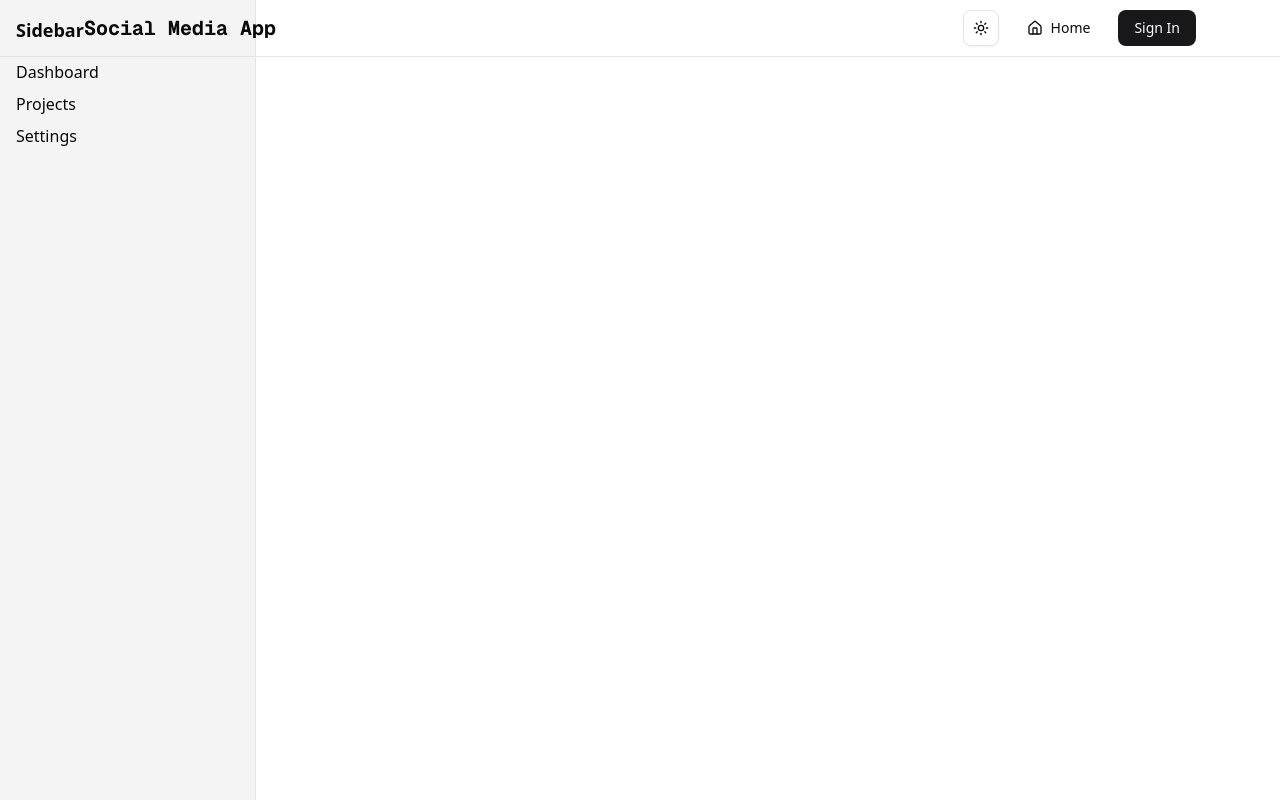
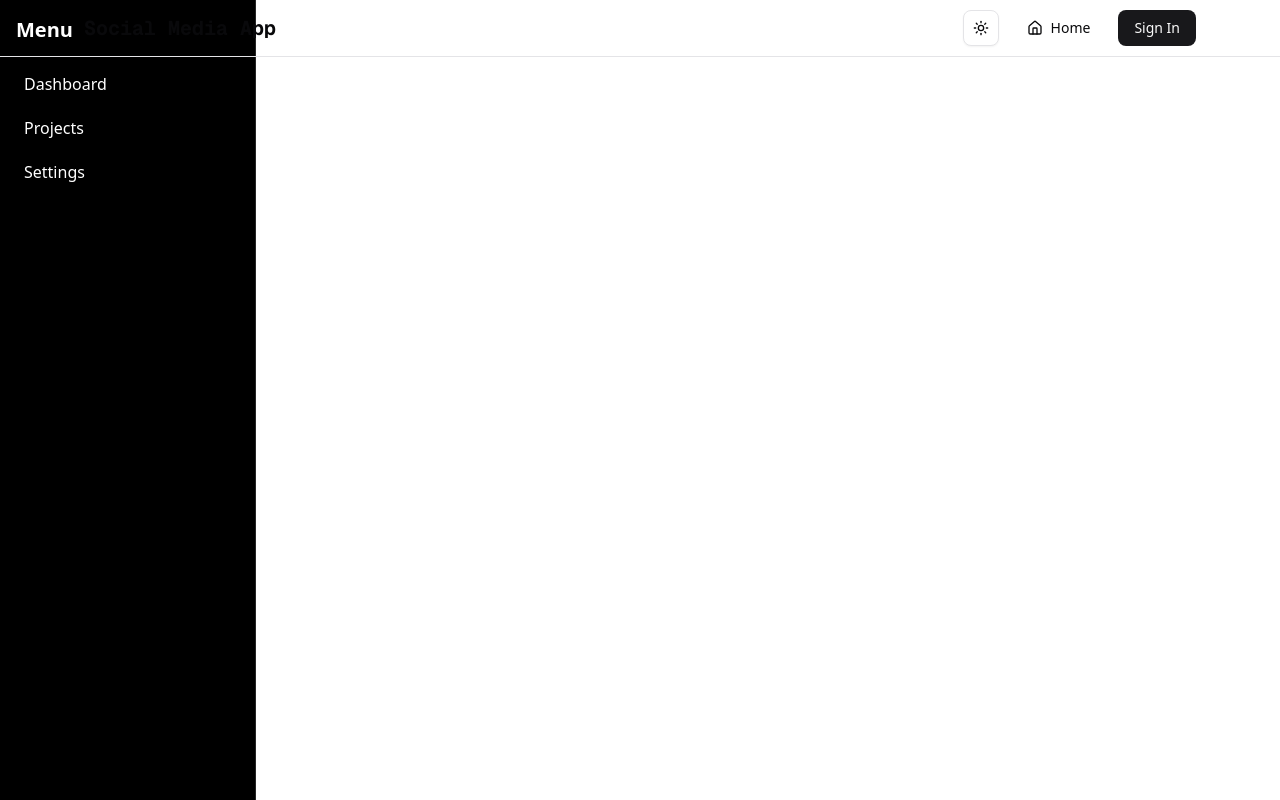
Before and after one commit to Aneeshie/social-media-app, a Next.js app: page / in a window 1280 px wide. Built offline with nearby package versions, Linux system fonts and the light colour scheme; no server answers.

Commit message:
fix: Adapt to theme

```diff
--- a/src/components/Sidebar.tsx
+++ b/src/components/Sidebar.tsx
@@ -1,11 +1,19 @@
+import Link from "next/link";
+
 export default function Sidebar() {
     return (
-        <aside className="hidden lg:flex lg:flex-col w-64 bg-muted p-4 border-r border-border">
-            <div className="font-bold text-lg mb-4">Sidebar</div>
-            <nav className="space-y-2">
-                <a href="#" className="block hover:text-primary">Dashboard</a>
-                <a href="#" className="block hover:text-primary">Projects</a>
-                <a href="#" className="block hover:text-primary">Settings</a>
+        <aside className="hidden lg:flex lg:flex-col w-64 bg-black text-white p-4 border-r border-neutral-800">
+            <div className="text-xl font-semibold mb-6">Menu</div>
+            <nav className="space-y-3">
+                <Link href="/" className="block px-2 py-1 rounded hover:bg-neutral-900">
+                    Dashboard
+                </Link>
+                <Link href="/projects" className="block px-2 py-1 rounded hover:bg-neutral-900">
+                    Projects
+                </Link>
+                <Link href="/settings" className="block px-2 py-1 rounded hover:bg-neutral-900">
+                    Settings
+                </Link>
             </nav>
         </aside>
     );
```
